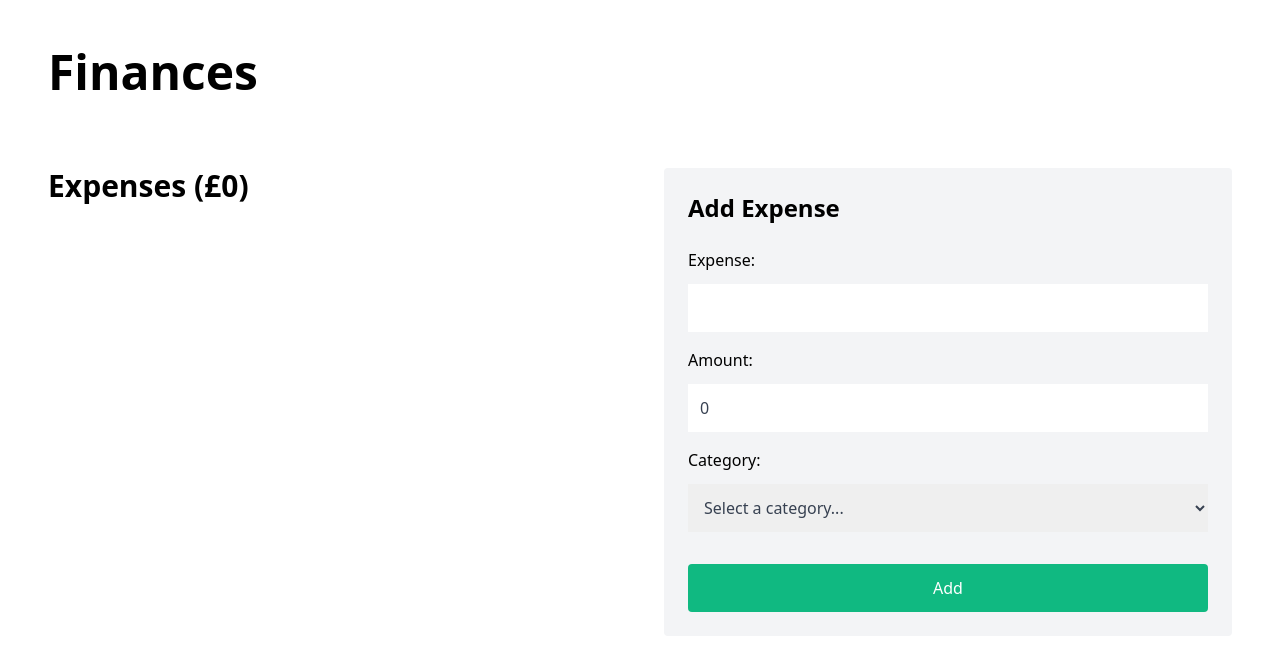
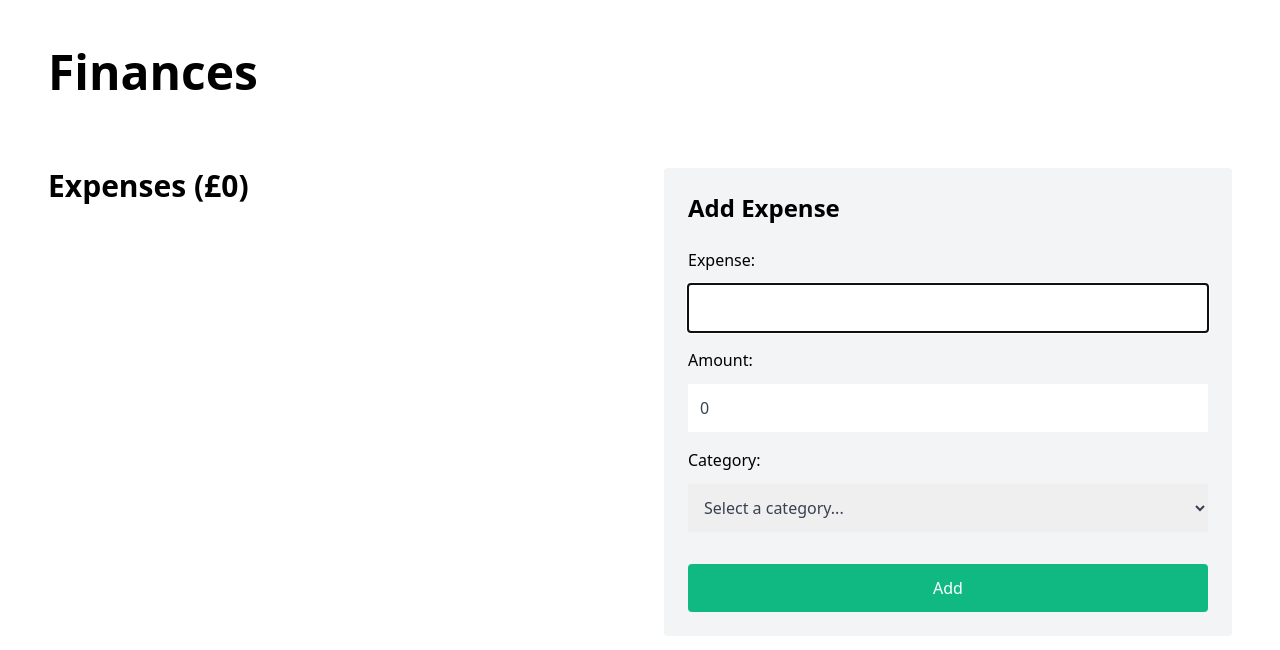
Before and after one commit to louis-young/finance-management-tool, a React (Create React App) app: page / in a window 1280 px wide. Shown: the top 650 px of the page. Built offline with nearby package versions, Linux system fonts and the light colour scheme.

Commit message:
Improve UI

```diff
--- a/src/components/ExpenseForm/index.tsx
+++ b/src/components/ExpenseForm/index.tsx
@@ -27,6 +27,7 @@
           value={label}
           onChange={(event) => setLabel(event.target.value)}
           required
+          autoFocus={!isEditing}
         />
       </label>
 
--- a/src/components/ExpenseList/index.tsx
+++ b/src/components/ExpenseList/index.tsx
@@ -14,7 +14,7 @@
         Expenses <span>({formatMonetaryValue(totalExpenses)})</span>
       </h2>
 
-      <ul className="flex flex-col gap-4">
+      <ul className="grid grid-cols-1 gap-4 md:grid-cols-2">
         {expenses.map(({ id, label, amount, category }) => (
           <ExpenseListItem
             key={id}
```
